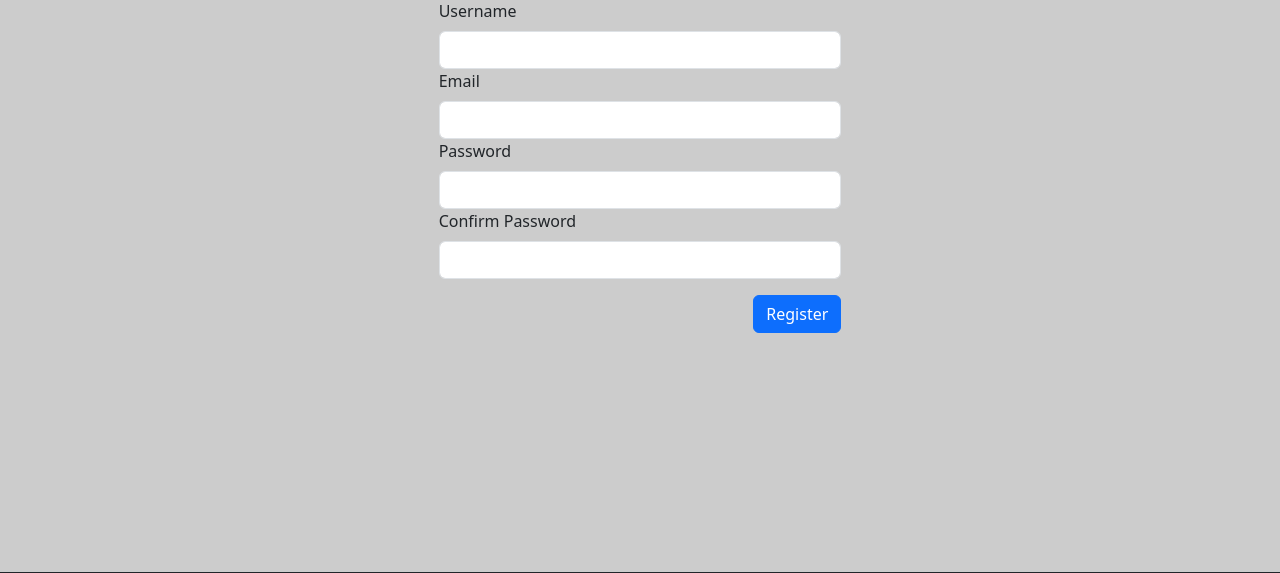
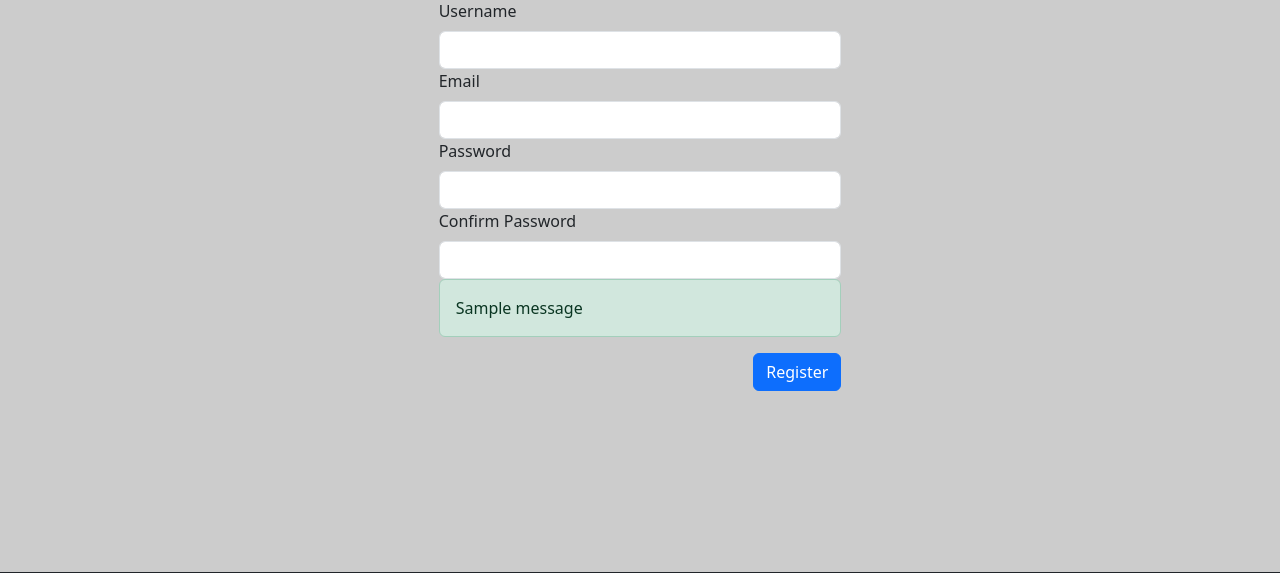
Before and after one commit to zoro1324/Django-app, a Django app: page /blog/register/ in a window 1280 px wide. Shown: the part 172-745 px from the top of the page. Run offline with Django 5.2, Linux system fonts and the light colour scheme; tables that the repository leaves empty hold one stand-in row (values such as "Sample post"); one stand-in notice (Sample message) is shown; some libraries are stand-ins or nearby versions.

Commit message:
Success messages was added for valid registeration

```diff
--- a/blog_app/blog/templates/blog/contact.html
+++ b/blog_app/blog/templates/blog/contact.html
@@ -44,8 +44,10 @@
     </div>
 </div>
 <div class="text-center">
-    {% if sucess_message %}
-        <div class="alert alert-success" role="alert">{{sucess_message}}</div>
+    {% if messages %}
+        {% for sucess_message in messages %}
+            <div class="alert alert-success" role="alert">{{sucess_message}}</div>
+        {% endfor %}
     {% endif %}
 </div>
 {% endblock content %}
--- a/blog_app/blog/templates/blog/register.html
+++ b/blog_app/blog/templates/blog/register.html
@@ -15,7 +15,9 @@
                             <input type="text" class="form-control" id="username" name="username" value="{{form.username.value |default:""}}">
                             {% if form.username.errors %}
                                 <div class="col-12">
+                                    <div class = "alert alert-danger">
                                         <span class="text-danger">{{form.username.errors}}</span>
+                                    </div>
                                 </div>
                             {% endif %}
                         </div>
@@ -24,7 +26,9 @@
                             <input type="email" class="form-control" id="email" name="email" value="{{form.email.value |default:""}}">
                             {% if form.email.errors %}
                                 <div class="col-12">
+                                    <div class = "alert alert-danger">
                                         <span class="text-danger">{{form.email.errors}}</span>
+                                    </div>
                                 </div>
                             {% endif %}
 
@@ -34,7 +38,9 @@
                             <input type="password" class="form-control" id="password" name="password">
                             {% if form.password.errors %}
                                 <div class="col-12">
+                                    <div class = "alert alert-danger">
                                         <span class="text-danger">{{form.password.errors}}</span>
+                                    </div>
                                 </div>
                             {% endif %}
                         </div>
@@ -43,15 +49,28 @@
                             <input type="password" class="form-control" id="confirm_password" name="password_confirm">
                             {% if form.password_confirm.errors %}
                                 <div class="col-12">
+                                    <div class = "alert alert-danger">
                                         <span class="text-danger">{{form.password_confirm.errors}}</span>
+                                    </div>
                                 </div>
                             {% endif %}
                         </div>
                         {% for error in form.non_field_errors %}
                             <div class="col-12">
-                                <span class="text-danger">{{error}}</span>
+                                <div class = "alert alert-danger">
+                                    <span class="text-danger">{{error}}</span>
+                                </div>
                             </div>
                         {% endfor %}
+                        {% if messages %}
+                            {% for message in messages %}
+                                <div class= "col-12" >
+                                    <div class = "alert alert-success">
+                                        <span>{{message}}</span>
+                                    </div>
+                                </div>
+                            {% endfor %}
+                        {% endif %}
                         <div class="my-3 d-flex justify-content-end">
                             <button type="submit" class="btn btn-primary">Register</button>
                         </div>
--- a/blog_app/blog/views.py
+++ b/blog_app/blog/views.py
@@ -5,6 +5,7 @@ import logging
 from django.core.paginator import Paginator
 from .models import Post,Catagory,AboutUS
 from .forms import ContactDetail,RegisterForms
+from django.contrib import messages
 
 # Create your views here.
 #posts=[
@@ -49,14 +50,13 @@ def new_url_redirect(request):
 
 def contact(request):
     form = ContactDetail()
-    sucess_message= None
     if request.method == 'POST':
         form = ContactDetail(request.POST)
         if form.is_valid():
-            sucess_message = "Your responce has been recorded"
+            messages.success(request,"Your responce has been recorded")
             #logger=logging.getLogger("TESTING")
             #logger.debug(f"name = {form.cleaned_data['name']} email = {form.cleaned_data['email']} message = {form.cleaned_data['message']}")
-    return render(request,"blog/contact.html",{'title':'Contact us','form':form,"sucess_message" : sucess_message,})
+    return render(request,"blog/contact.html",{'title':'Contact us','form':form})
 
 def about(request):
     about_content = AboutUS.objects.first()
@@ -74,5 +74,6 @@ def register(request):
             user_data=form.save(commit=False)
             user_data.set_password(form.cleaned_data['password'])
             user_data.save()
-            print("Registered")
+            success_message = "You have sucessfully registered!"
+            messages.success(request,"You have successfully registered!")
     return render(request,"blog/register.html",{'form':form,'title':'Register'})
```
